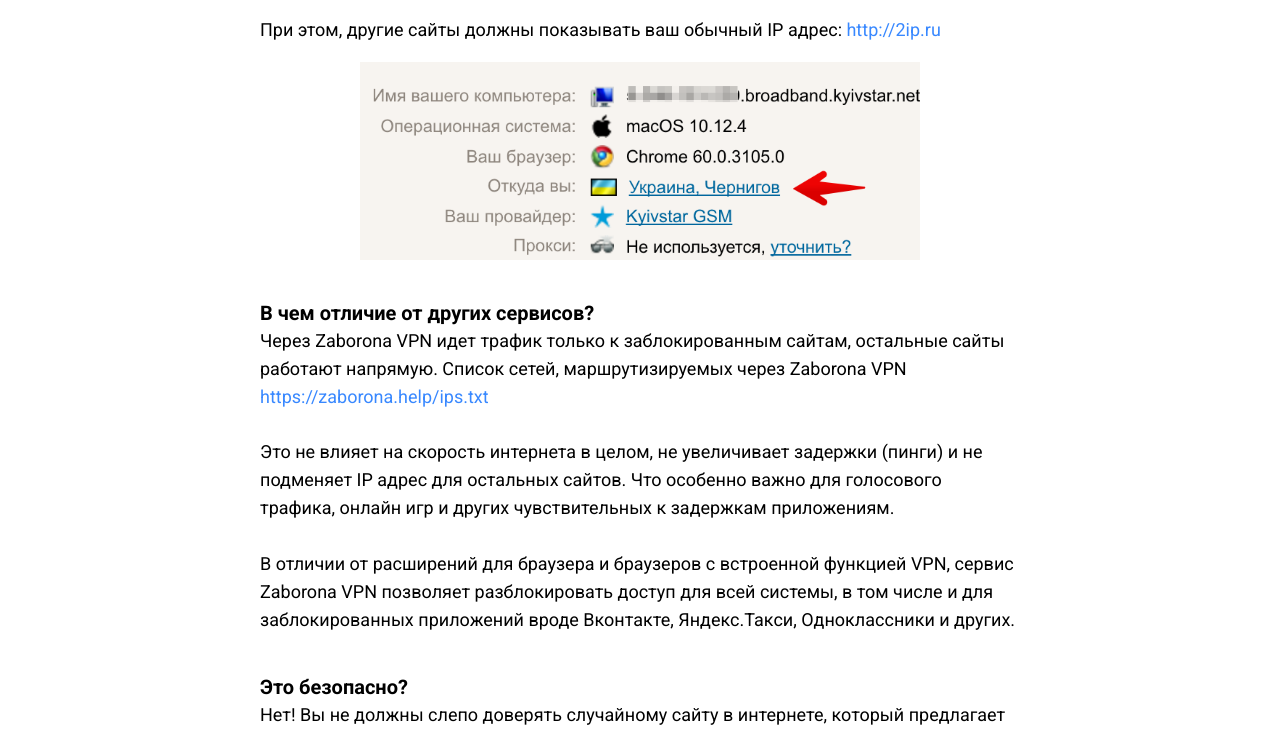
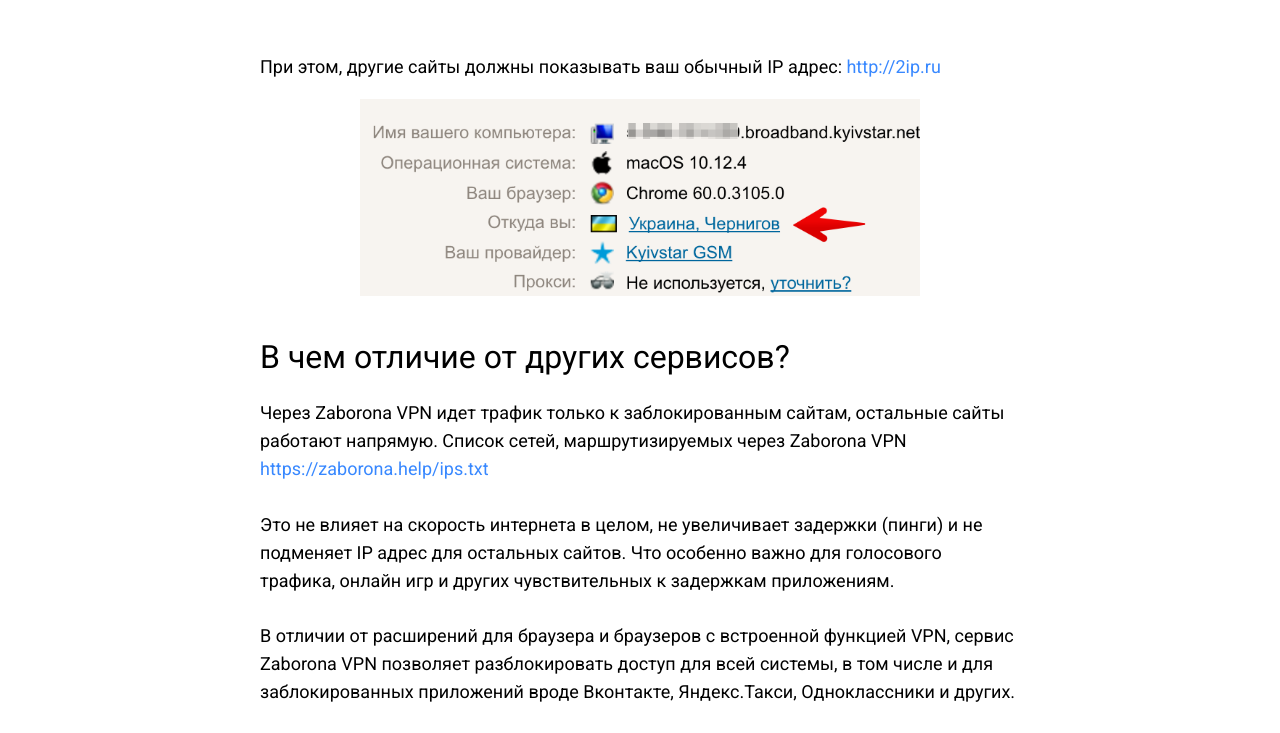
Before and after one commit to zhovner/zaborona_help, a website: page faq.html in a window 1280 px wide. Shown: the part 872-1605 px from the top of the page. Drawn offline with nearby package versions, Linux system fonts and the light colour scheme; a script that the page names is missing.

Commit message:
Update faq.html

```diff
--- a/faq.html
+++ b/faq.html
@@ -16,6 +16,14 @@
     <link rel="stylesheet" href="/css/tilda-grid-3.0.min.css" type="text/css" media="all">
     <link rel="stylesheet" href="/css/tilda-blocks-2.11.css" type="text/css" media="all">
     <link rel="stylesheet" href="/css/tilda-zoom-1.0.min.css" type="text/css" media="all">
+     <style>
+    .t-name_md {
+        font-size: 32px;
+        font-weight: normal;
+        padding-bottom: 20px
+    }
+    </style>
+
 </head>
 
 <body class="t-body" style="margin: 0px; padding-bottom:56px;" data-gr-c-s-loaded="true">
```
